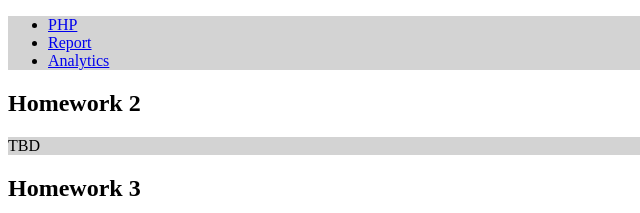
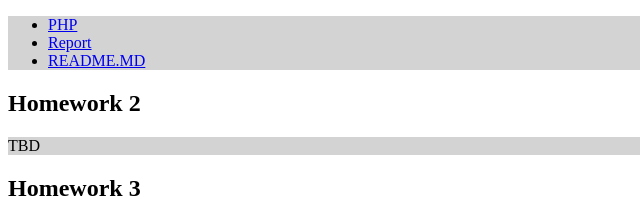
Before and after one commit to watermelonsugarhi/cse135site, a plain HTML site: page index.html in a window 1280 px wide. Shown: the part 298-511 px from the top of the page, 0-640 px from the left. Drawn offline with Linux system fonts and the light colour scheme.

Commit message:
add README.MD to hw1

```diff
--- a/index.html
+++ b/index.html
@@ -33,7 +33,7 @@
         <ul>
             <li><a href="hw1/hello.php">PHP</a></li>
             <li><a href="hw1/report.html">Report</a></li>
-            <li><a href="hw1/analytics.html">Analytics</a></li>
+            <li><a href="hw1/README.MD">README.MD</a></li>
           </ul>
       </nav>
 
```
Also changed, not shown: hw1/README.MD.
